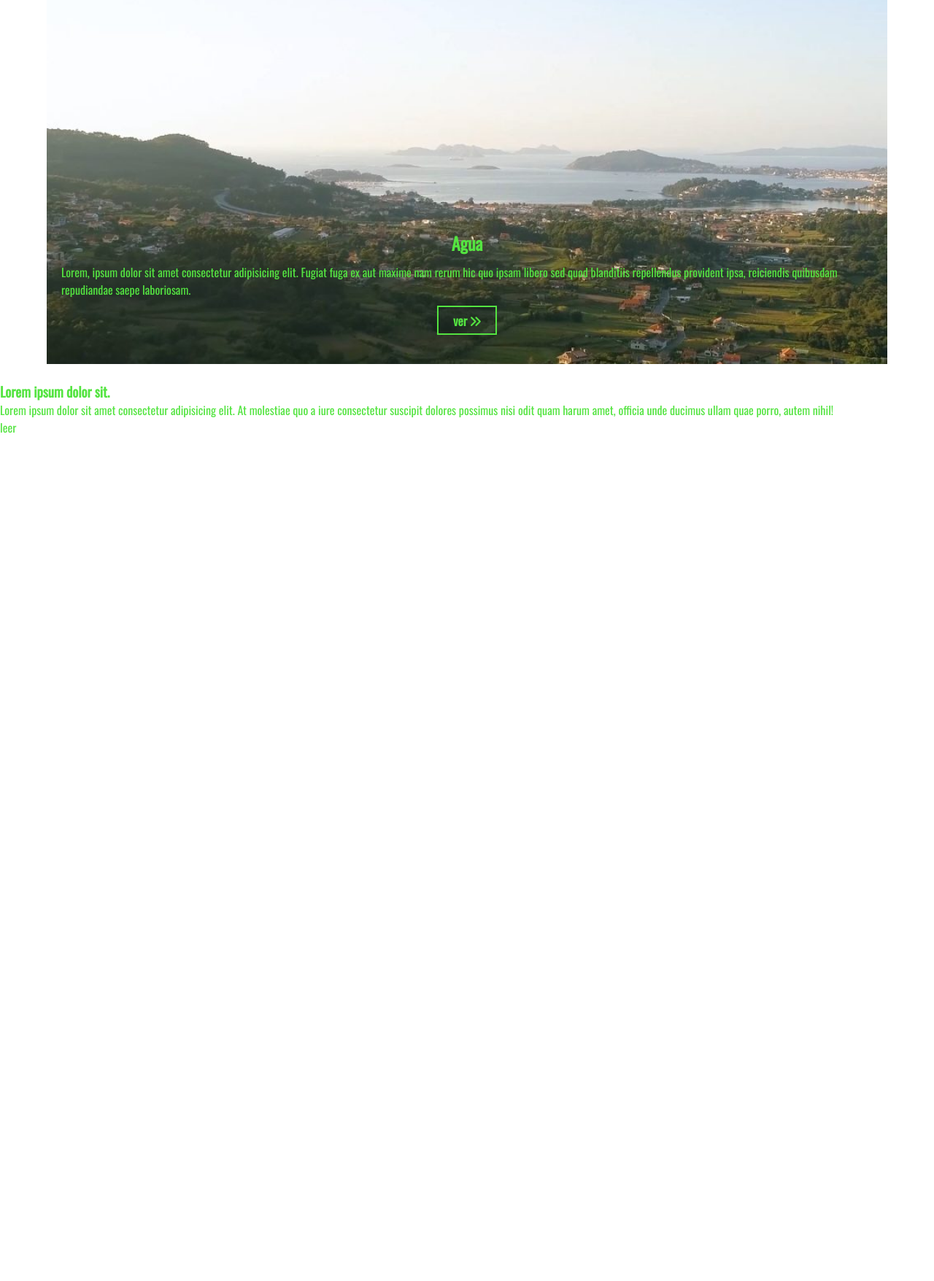
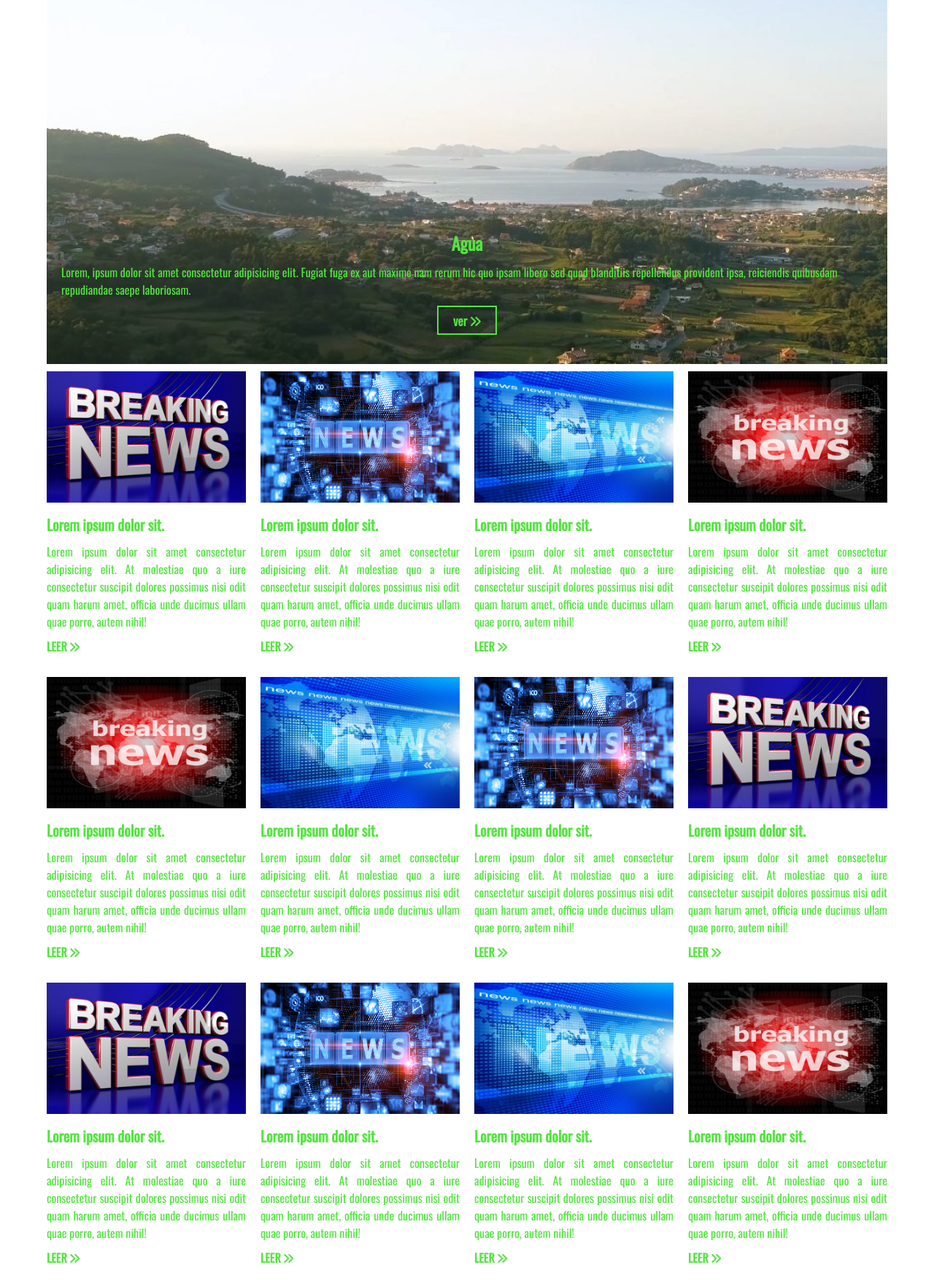
Before and after one commit to Adxell/webfinal, a Django app: page / in a window 1280 px wide. Shown: the part 63-1819 px from the top of the page at 73% size. Before the commit the page ends 657 px from the top, so only its background shows below. Run offline with Django 3.2, Linux system fonts and the light colour scheme.

Commit message:
add news

```diff
--- a/webfinal/webfinal/static/css/index.css
+++ b/webfinal/webfinal/static/css/index.css
@@ -60,6 +60,7 @@ ul{
     flex-direction: column;
     align-items: center;
     justify-content: flex-end;
+    margin-bottom: 10px;
 }
 .contenido-principal p{
     margin-left: 20px;
@@ -83,3 +84,31 @@ ul{
     background: rgb(84, 228, 65);
     color:black;
 }
+
+.news-cards{
+    display: grid;
+    grid-template-columns: 1fr 1fr 1fr 1fr;
+    text-align: justify;
+    gap: 20px;
+    margin: 10px 0;
+}
+
+.news-cards img{
+    width: 100%;
+    height: 180px;
+}
+.news-cards h3{
+    font-size: 20px;
+    margin: 10px 0;
+}
+
+.news-cards a{
+    padding: 10px 0;
+    text-transform: uppercase;
+    display: inline-block;
+    font-weight: bold;
+}
+
+.news-cards a:hover{
+    text-decoration: underline;
+}
--- a/webfinal/webfinal/templates/home.html
+++ b/webfinal/webfinal/templates/home.html
@@ -41,13 +41,86 @@
             <p>Lorem, ipsum dolor sit amet consectetur adipisicing elit. Fugiat fuga ex aut maxime nam rerum hic quo ipsam libero sed quod blanditiis repellendus provident ipsa, reiciendis quibusdam repudiandae saepe laboriosam.</p>
             <a href="#" class="btn">ver <i class="fas fa-angle-double-right"></i></a>
         </header>
-    </div>
-    <div class="news-cards">
-        <div>
-            <img src="" alt="">
-            <h3>Lorem ipsum dolor sit.</h3>
-            <p>Lorem ipsum dolor sit amet consectetur adipisicing elit. At molestiae quo a iure consectetur suscipit dolores possimus nisi odit quam harum amet, officia unde ducimus ullam quae porro, autem nihil!</p>
-            <a href="#">leer <i class=""></i></a>
+        <div class="news-cards">
+            <div>
+                <img src="{% static 'img/new1.jpg'%}" alt="new1">
+                <h3>Lorem ipsum dolor sit.</h3>
+                <p>Lorem ipsum dolor sit amet consectetur adipisicing elit. At molestiae quo a iure consectetur suscipit dolores possimus nisi odit quam harum amet, officia unde ducimus ullam quae porro, autem nihil!</p>
+                <a href="#">leer <i class="fas fa-angle-double-right"></i></a>
+            </div>
+            <div>
+                <img src="{% static 'img/new2.jpg'%}" alt="new2">
+                <h3>Lorem ipsum dolor sit.</h3>
+                <p>Lorem ipsum dolor sit amet consectetur adipisicing elit. At molestiae quo a iure consectetur suscipit dolores possimus nisi odit quam harum amet, officia unde ducimus ullam quae porro, autem nihil!</p>
+                <a href="#">leer <i class="fas fa-angle-double-right"></i></a>
+            </div>
+            <div>
+                <img src="{% static 'img/new3.jpg'%}" alt="new3">
+                <h3>Lorem ipsum dolor sit.</h3>
+                <p>Lorem ipsum dolor sit amet consectetur adipisicing elit. At molestiae quo a iure consectetur suscipit dolores possimus nisi odit quam harum amet, officia unde ducimus ullam quae porro, autem nihil!</p>
+                <a href="#">leer <i class="fas fa-angle-double-right"></i></a>
+            </div>
+            <div>
+                <img src="{% static 'img/new4.jpg'%}" alt="new4">
+                <h3>Lorem ipsum dolor sit.</h3>
+                <p>Lorem ipsum dolor sit amet consectetur adipisicing elit. At molestiae quo a iure consectetur suscipit dolores possimus nisi odit quam harum amet, officia unde ducimus ullam quae porro, autem nihil!</p>
+                <a href="#">leer <i class="fas fa-angle-double-right"></i></a>
+            </div>
+            <div>
+                <img src="{% static 'img/new4.jpg'%}" alt="new4">
+                <h3>Lorem ipsum dolor sit.</h3>
+                <p>Lorem ipsum dolor sit amet consectetur adipisicing elit. At molestiae quo a iure consectetur suscipit dolores possimus nisi odit quam harum amet, officia unde ducimus ullam quae porro, autem nihil!</p>
+                <a href="#">leer <i class="fas fa-angle-double-right"></i></a>
+            </div>
+            <div>
+                <img src="{% static 'img/new3.jpg'%}" alt="new3">
+                <h3>Lorem ipsum dolor sit.</h3>
+                <p>Lorem ipsum dolor sit amet consectetur adipisicing elit. At molestiae quo a iure consectetur suscipit dolores
+                    possimus nisi odit quam harum amet, officia unde ducimus ullam quae porro, autem nihil!</p>
+                <a href="#">leer <i class="fas fa-angle-double-right"></i></a>
+            </div>
+            <div>
+                <img src="{% static 'img/new2.jpg'%}" alt="new2">
+                <h3>Lorem ipsum dolor sit.</h3>
+                <p>Lorem ipsum dolor sit amet consectetur adipisicing elit. At molestiae quo a iure consectetur suscipit dolores
+                    possimus nisi odit quam harum amet, officia unde ducimus ullam quae porro, autem nihil!</p>
+                <a href="#">leer <i class="fas fa-angle-double-right"></i></a>
+            </div>
+            <div>
+                <img src="{% static 'img/new1.jpg'%}" alt="new1">
+                <h3>Lorem ipsum dolor sit.</h3>
+                <p>Lorem ipsum dolor sit amet consectetur adipisicing elit. At molestiae quo a iure consectetur suscipit dolores
+                    possimus nisi odit quam harum amet, officia unde ducimus ullam quae porro, autem nihil!</p>
+                <a href="#">leer <i class="fas fa-angle-double-right"></i></a>
+            </div>
+            <div>
+                <img src="{% static 'img/new1.jpg'%}" alt="new1">
+                <h3>Lorem ipsum dolor sit.</h3>
+                <p>Lorem ipsum dolor sit amet consectetur adipisicing elit. At molestiae quo a iure consectetur suscipit dolores
+                    possimus nisi odit quam harum amet, officia unde ducimus ullam quae porro, autem nihil!</p>
+                <a href="#">leer <i class="fas fa-angle-double-right"></i></a>
+            </div>
+            <div>
+                <img src="{% static 'img/new2.jpg'%}" alt="new2">
+                <h3>Lorem ipsum dolor sit.</h3>
+                <p>Lorem ipsum dolor sit amet consectetur adipisicing elit. At molestiae quo a iure consectetur suscipit dolores
+                    possimus nisi odit quam harum amet, officia unde ducimus ullam quae porro, autem nihil!</p>
+                <a href="#">leer <i class="fas fa-angle-double-right"></i></a>
+            </div>
+            <div>
+                <img src="{% static 'img/new3.jpg'%}" alt="new3">
+                <h3>Lorem ipsum dolor sit.</h3>
+                <p>Lorem ipsum dolor sit amet consectetur adipisicing elit. At molestiae quo a iure consectetur suscipit dolores
+                    possimus nisi odit quam harum amet, officia unde ducimus ullam quae porro, autem nihil!</p>
+                <a href="#">leer <i class="fas fa-angle-double-right"></i></a>
+            </div>
+            <div>
+                <img src="{% static 'img/new4.jpg'%}" alt="new4">
+                <h3>Lorem ipsum dolor sit.</h3>
+                <p>Lorem ipsum dolor sit amet consectetur adipisicing elit. At molestiae quo a iure consectetur suscipit dolores
+                    possimus nisi odit quam harum amet, officia unde ducimus ullam quae porro, autem nihil!</p>
+                <a href="#">leer <i class="fas fa-angle-double-right"></i></a>
+            </div>
         </div>
     </div>
     {% block body %}
```
Also changed, not shown: webfinal/webfinal/static/img/new1.jpg (added), webfinal/webfinal/static/img/new2.jpg (added), webfinal/webfinal/static/img/new3.jpg (added), webfinal/webfinal/static/img/new4.jpg (added).
